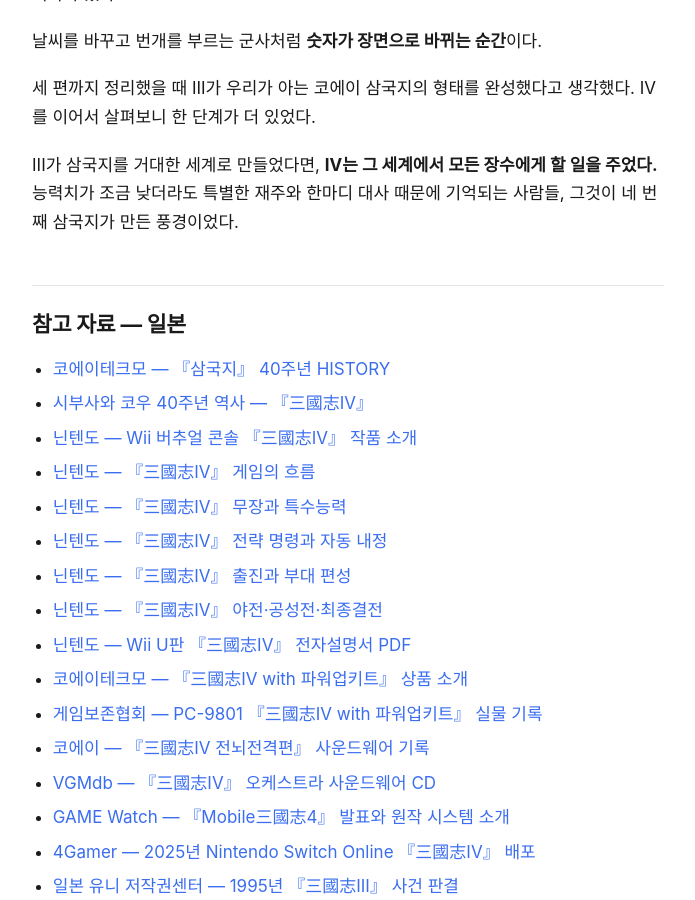
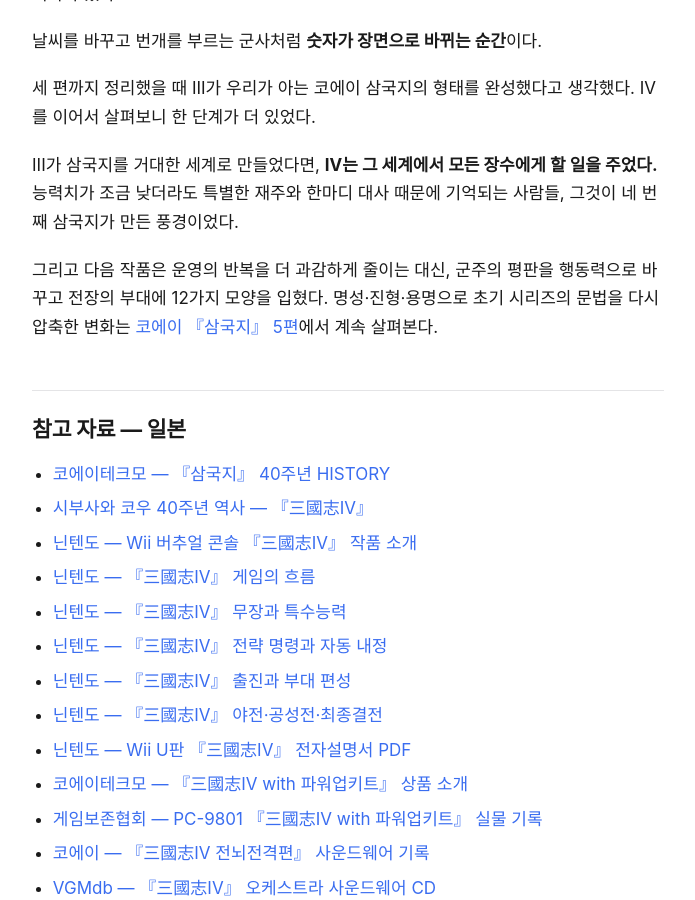
Before and after one commit to bslee-dev/bslee-dev.github.io, a Jekyll site: the page built from _posts/2026-09-07-koei-sangokushi-4-history.md, in a window 1280 px wide and 900 px high, scrolled down 13565 px. Shown: the whole window, without its empty margins (292-987 px from the left). Built offline with Jekyll 4.4.1, drawn with Linux system fonts in a browser that asks for light colours.

Commit message:
Link Sangokushi IV to the new V article

```diff
--- a/_posts/2026-09-07-koei-sangokushi-4-history.md
+++ b/_posts/2026-09-07-koei-sangokushi-4-history.md
@@ -291,6 +291,8 @@
 
 III가 삼국지를 거대한 세계로 만들었다면, **IV는 그 세계에서 모든 장수에게 할 일을 주었다.** 능력치가 조금 낮더라도 특별한 재주와 한마디 대사 때문에 기억되는 사람들, 그것이 네 번째 삼국지가 만든 풍경이었다.
 
+그리고 다음 작품은 운영의 반복을 더 과감하게 줄이는 대신, 군주의 평판을 행동력으로 바꾸고 전장의 부대에 12가지 모양을 입혔다. 명성·진형·용명으로 초기 시리즈의 문법을 다시 압축한 변화는 [코에이 『삼국지』 5편](/2026/09/07/koei-sangokushi-5-history/)에서 계속 살펴본다.
+
 ## 참고 자료 — 일본
 
 - [코에이테크모 — 『삼국지』 40주년 HISTORY](https://www.gamecity.ne.jp/sangokushi40th/jp/history/)
```
